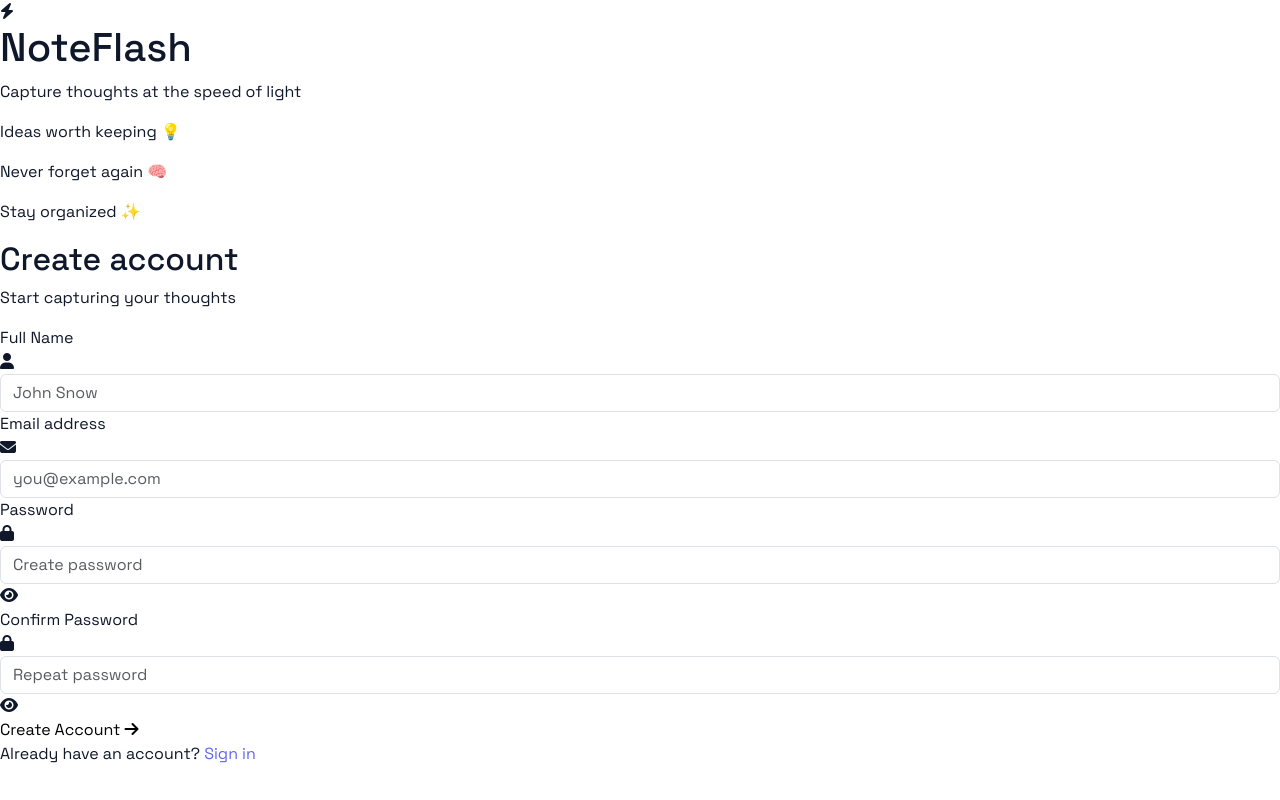
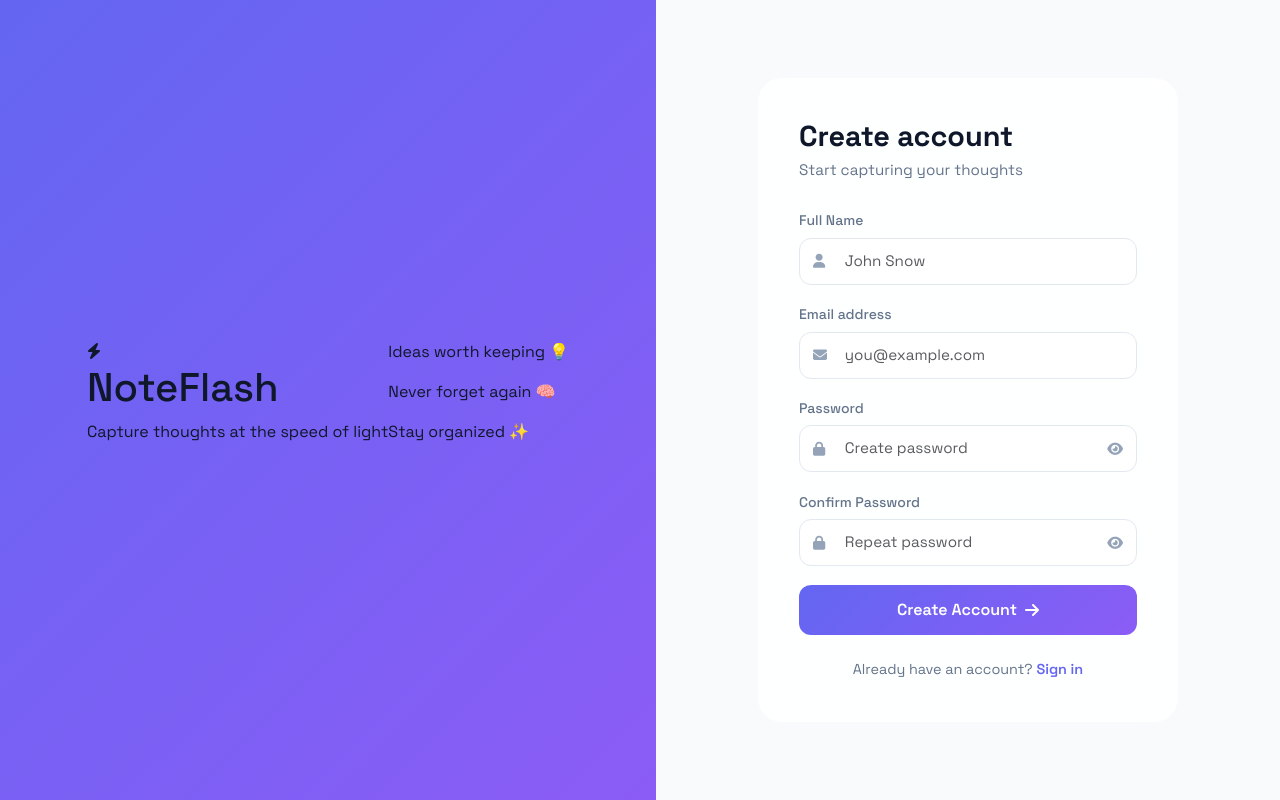
Before and after one commit to POSHANMS/notes-keeper-app, a Python web app: template templates/register.html in a window 1280 px wide. Run offline with Jinja, Linux system fonts and the light colour scheme; the template is opened without the code that fills it, so the values that code supplies are empty.

Commit message:
Add auth pages CSS with glassmorphism card

```diff
--- a/static/css/style.css
+++ b/static/css/style.css
@@ -91,3 +91,177 @@ button {
     outline: none;
     background: none;
 }
+
+/* ============================================
+   AUTH PAGES - Login and Register
+   ============================================ */
+
+/* Full screen split layout */
+.auth-wrapper {
+    display: flex;
+    min-height: 100vh;
+}
+
+/* Left panel - gradient background */
+.auth-left {
+    flex: 1;
+    background: var(--auth-left-bg);
+    display: flex;
+    flex-direction: center;
+    align-items: center;
+    justify-content: center;
+    padding: 3rem;
+    position: relative;
+    overflow: hidden;
+}
+
+/* Right panel - holds the glass card */
+.auth-right {
+    flex: 1;
+    display: flex;
+    align-items: center;
+    justify-content: center;
+    padding: 2rem;
+    background: var(--bg-secondary);
+}
+
+/* Glass card */
+.auth-card {
+    background: rgba(255, 255, 255, 0.85);
+    backdrop-filter: blur(20px);
+    border: 1px solid rgba(255, 255, 255, 0.3);
+    border-radius: 24px;
+    padding: 2.5rem;
+    width: 100%;
+    max-width: 420px;
+    box-shadow: var(--shadow-lg);
+}
+
+/* Dark mode glass card */
+body.dark .auth-card {
+    background: rgba(30, 41, 59, 0.85);
+    border: 1px solid rgba(255, 255, 255, 0.08);
+}
+
+/* Heading inside card */
+.auth-heading {
+    margin-bottom: 1.8rem;
+}
+
+.auth-heading h2 {
+    font-size: 1.8rem;
+    font-weight: 700;
+    color: var(--text-primary);
+    margin-bottom: 0.3rem;
+}
+
+.auth-heading p {
+    color: var(--text-secondary);
+    font-size: 0.95rem;
+}
+
+/* Form inputs */
+.form-group {
+    margin-bottom: 1.2rem;
+}
+
+.form-group label {
+    display: block;
+    font-size: 0.875rem;
+    font-weight: 500;
+    color: var(--text-secondary);
+    margin-bottom: 0.4rem;
+}
+
+/* Input wrapper holds icon + input + eye toggle */
+.input-wrapper {
+    position: relative;
+    display: flex;
+    align-items: center;
+}
+
+/* Left icon inside input */
+.input-wrapper > i:first-child {
+    position: absolute;
+    left: 14px;
+    color: var(--text-muted);
+    font-size: 0.875rem;
+    pointer-events: none;
+}
+
+/* The actual input field */
+.input-wrapper .form-control {
+    padding: 0.7rem 2.8rem;
+    border: 1.5px solid var(--border-color);
+    border-radius: 12px;
+    font-family: var(--font);
+    font-size: 0.95rem;
+    background: var(--bg-primary);
+    color: var(--text-primary);
+    transition: var(--transition);
+    width: 100%;
+}
+
+.input-wrapper .form-control:focus {
+    outline: none;
+    border-color: var(--brand-primary);
+    box-shadow: 0 0 0 3px rgba(99, 102, 241, 0.15);
+}
+
+/* Eye toggle icon on right side */
+.toggle-password {
+    position: absolute;
+    right: 14px;
+    color: var(--text-muted);
+    cursor: pointer;
+    font-size: 0.875rem;
+    transition: var(--transition);
+}
+
+.toggle-password:hover {
+    color: var(--brand-primary);
+}
+
+/* Submit button */
+.btn-auth {
+    width: 100%;
+    padding: 0.8rem;
+    background: var(--brand-gradient);
+    color: white;
+    border: none;
+    border-radius: 12px;
+    font-family: var(--font);
+    font-size: 1rem;
+    font-weight: 600;
+    cursor: pointer;
+    transition: var(--transition);
+    margin-top: 0.5rem;
+    display: flex;
+    align-items: center;
+    justify-content: center;
+    gap: 0.5rem;
+}
+
+.btn-auth:hover {
+    opacity: 0.9;
+    transform: translateY(-1px);
+    box-shadow: var(--shadow-md);
+}
+
+/* Switch link at bottom of card */
+.auth-switch {
+    text-align: center;
+    margin-top: 1.5rem;
+    margin-bottom: 0;
+    color: var(--text-secondary);
+    font-size: 0.9rem;
+}
+
+.auth-switch a {
+    color: var(--brand-primary);
+    font-weight: 600;
+}
+
+.auth-switch a:hover {
+    text-decoration: underline;
+}
```
